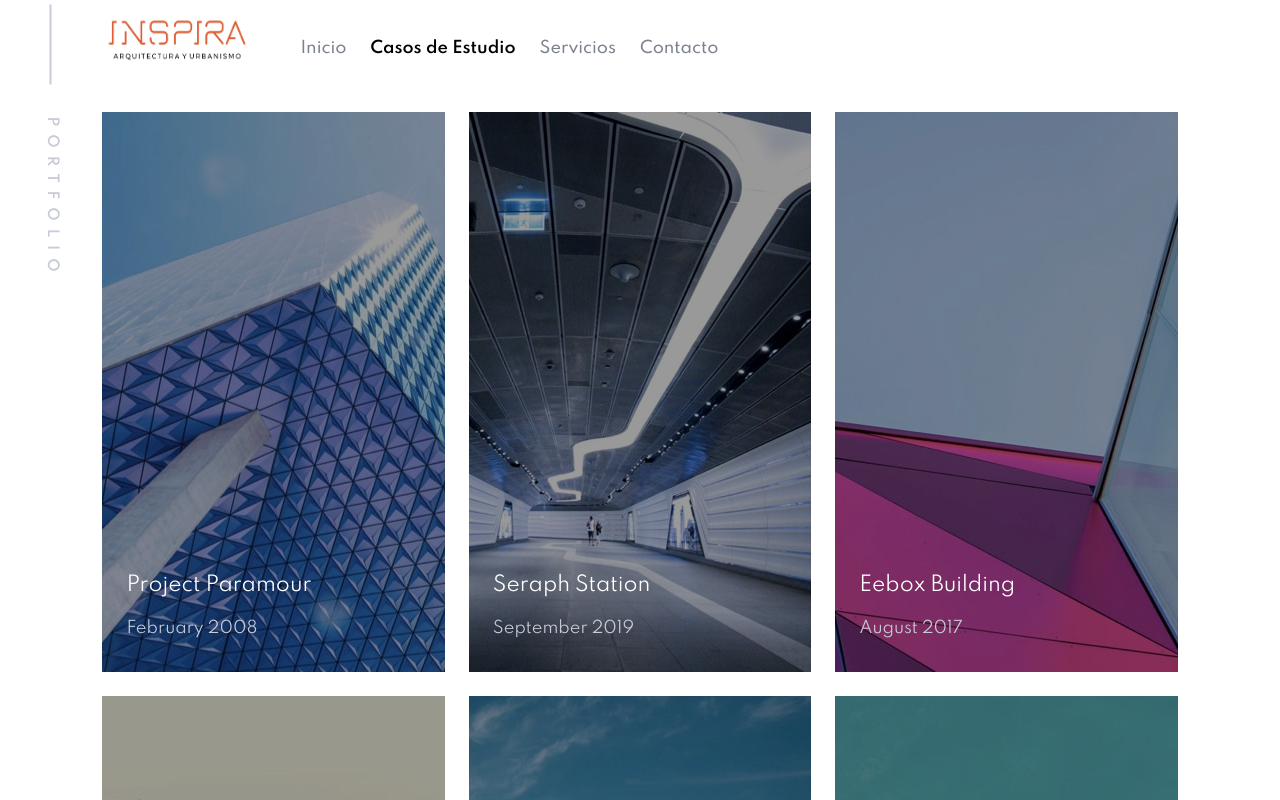
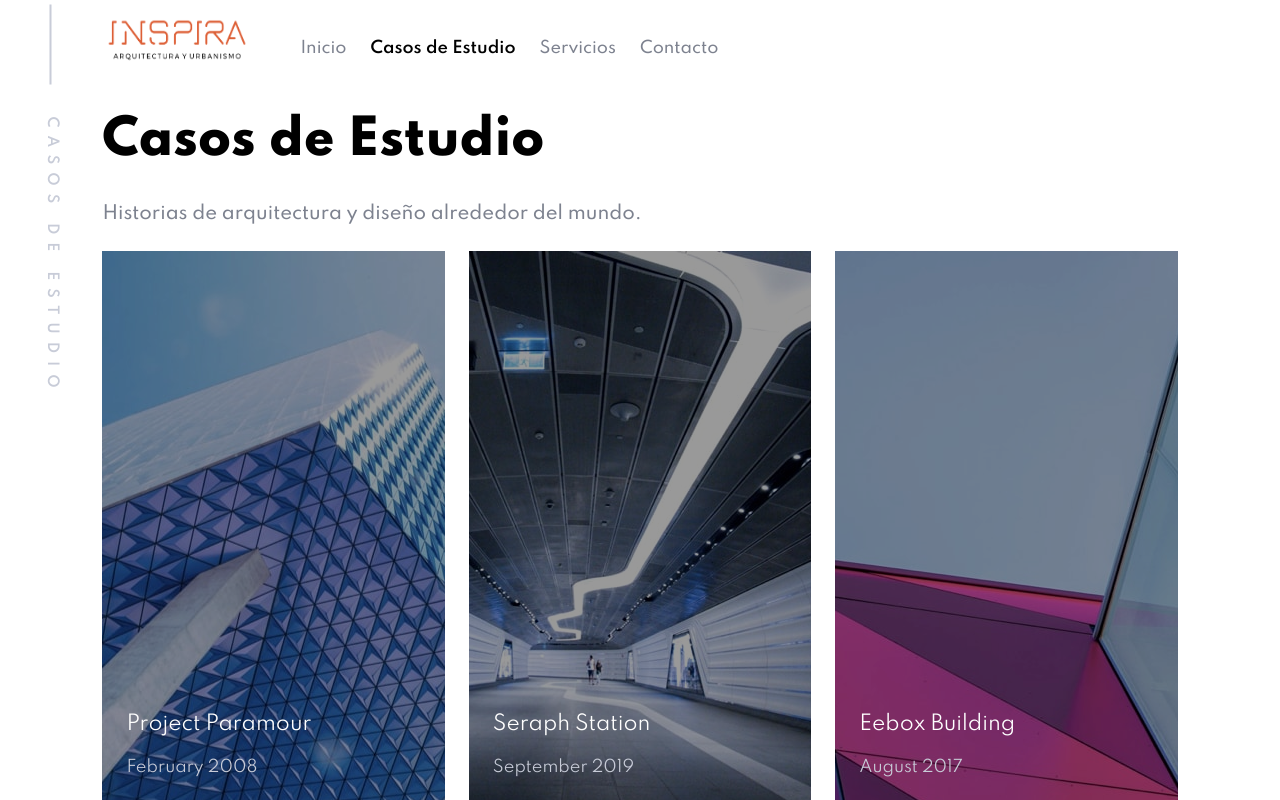
Before and after one commit to maruxan/inspira-next-wp, a Next.js app: page /posts in a window 1280 px wide. Shown: the top 800 px of the page. Built offline with nearby package versions, Linux system fonts and the light colour scheme.

Commit message:
(feat) getAllPosts

```diff
--- a/pages/_document.js
+++ b/pages/_document.js
@@ -1,4 +1,4 @@
-import Document, { Html, Head, Main, NextScript } from 'next/document'
+import Document, { Html, Head, Main, NextScript } from 'next/document';
 
 export default class MyDocument extends Document {
   render() {
@@ -10,6 +10,6 @@ export default class MyDocument extends Document {
           <NextScript />
         </body>
       </Html>
-    )
+    );
   }
 }
--- a/pages/index.js
+++ b/pages/index.js
@@ -1,7 +1,7 @@
 import Head from 'next/head';
 import { useRouter } from 'next/router';
 import { formatDateString } from '../lib/utils';
-import { getAllPostsForHome } from '../lib/api';
+import { getAllPosts } from '../lib/api';
 import Image from 'next/image';
 import Layout from '../components/layout';
 import { CMS_NAME } from '../lib/constants';
@@ -21,7 +21,7 @@ import teamImg from '../public/images/home/desktop/image-small-team.jpg';
 export default function Index({ allPosts: { edges }, preview }) {
   const router = useRouter();
   const heroPost = edges[0]?.node;
-  const morePosts = edges.slice(1);
+  const morePosts = edges.slice(1, 4);
 
   return (
     <Layout preview={preview}>
@@ -88,7 +88,7 @@ export default function Index({ allPosts: { edges }, preview }) {
             <Button text="ver más" onclick={() => router.push('/posts')} />
           </div>
           <Cards>
-            {morePosts.slice(0, 3).map(({ node: project }) => (
+            {morePosts.map(({ node: project }) => (
               <ProjectCard
                 key={project.slug}
                 name={project.title}
@@ -117,7 +117,7 @@ export default function Index({ allPosts: { edges }, preview }) {
 }
 
 export async function getStaticProps({ preview = false }) {
-  const allPosts = await getAllPostsForHome(preview);
+  const allPosts = await getAllPosts(preview);
   return {
     props: { allPosts, preview },
   };
--- a/pages/posts/index.js
+++ b/pages/posts/index.js
@@ -8,15 +8,19 @@ import Layout from '../../components/layout';
 import PageMarker from '../../components/PageMarker/PageMarker';
 import Cards from '../../components/Cards/Cards';
 import ProjectCard from '../../components/Cards/ProjectCard/ProjectCard';
+import SectionHeader from '../../components/SectionHeader/SectionHeader';
+import Paragraph from '../../components/Paragraph/Paragraph';
 
 export default function Portfolio() {
   return (
     <Layout>
       <Head>
-        <title>Inspira | Projectos</title>
+        <title>Inspira | Casos de Estudio</title>
       </Head>
       <div className={classes.portfolio}>
-        <PageMarker page="portfolio" />
+        <PageMarker page="casos de estudio" />
+        <SectionHeader>Casos de Estudio</SectionHeader>
+        <Paragraph>Historias de arquitectura y diseño alrededor del mundo.</Paragraph>
         <section>
           <Cards>
             {projects.map((project) => (
```
Also changed, not shown: lib/api.js.
